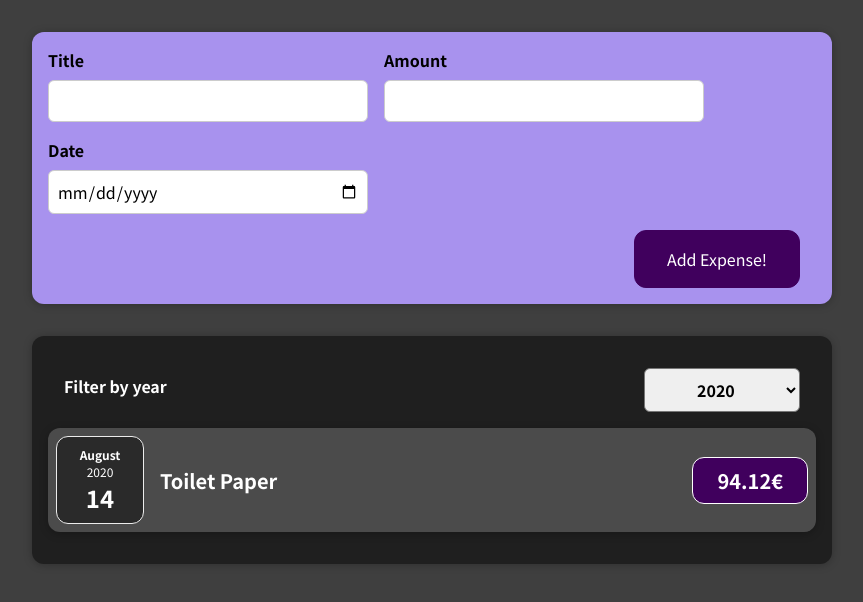
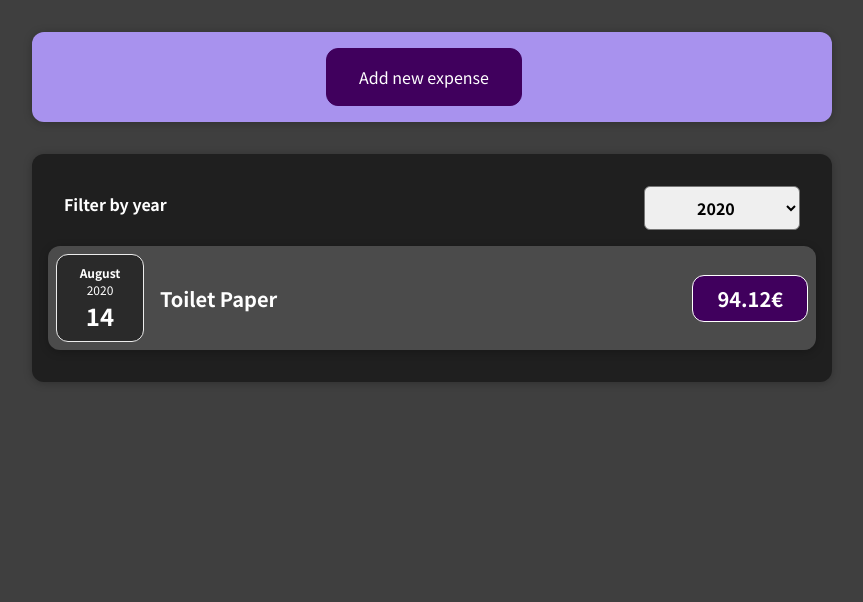
Before and after one commit to petah-sama/expense-tracker, a React (Create React App) app: page / in a window 1280 px wide. Shown: the top 602 px of the page, without its empty margins (208-1071 px from the left). Built offline with nearby package versions, Linux system fonts and the light colour scheme.

Commit message:
added a button to display the new exoense form and a button to cancel the display of new expense form

```diff
--- a/src/components/Expenses/ExpenseItem/ExpenseItem.jsx
+++ b/src/components/Expenses/ExpenseItem/ExpenseItem.jsx
@@ -5,6 +5,7 @@
 
 function ExpenseItem(props) {
   return (
+    <li>
       <Card className="expense-item">
         <ExpenseDate date={props.date} />
         <div className="expense-item__description">
@@ -12,6 +13,7 @@
           <div className="expense-item__price">{props.amount}€</div>
         </div>
       </Card>
+    </li>
   );
 }
 
--- /dev/null
+++ b/src/components/Expenses/ExpenseList/ExpenseList.css
@@ -0,0 +1,9 @@
+.expense-list {
+  list-style: none;
+  padding: 0;
+}
+
+.expense-list__fallback {
+  color: white;
+  text-align: center;
+}
--- /dev/null
+++ b/src/components/Expenses/ExpenseList/ExpenseList.jsx
@@ -0,0 +1,24 @@
+import ExpenseItem from '../ExpenseItem/ExpenseItem';
+
+import './ExpenseList.css';
+
+const ExpenseList = (props) => {
+  if (props.items.length === 0) {
+    return <h2 className="expense-list__fallback">Found no expenses!</h2>;
+  }
+
+  return (
+    <ul className="expense-list">
+      {props.items.map((expense) => (
+        <ExpenseItem
+          key={expense.id}
+          title={expense.title}
+          amount={expense.amount}
+          date={expense.date}
+        />
+      ))}
+    </ul>
+  );
+};
+
+export default ExpenseList;
--- a/src/components/Expenses/Expenses.jsx
+++ b/src/components/Expenses/Expenses.jsx
@@ -1,6 +1,6 @@
 import { useState } from 'react';
 
-import ExpenseItem from './ExpenseItem/ExpenseItem';
+import ExpenseList from './ExpenseList/ExpenseList';
 import ExpensesFilter from './ExpenseFilter/ExpenseFilter';
 import Card from '../UI/Card/Card';
 
@@ -17,21 +17,6 @@
     (expense) => expense.date.getFullYear().toString() === filteredYear
   );
 
-  let expensesContent = <p>No expenses this year!</p>;
-
-  if (filteredExpenses.length > 0) {
-    expensesContent = filteredExpenses.map((expense) => {
-      return (
-        <ExpenseItem
-          key={expense.id}
-          title={expense.title}
-          amount={expense.amount}
-          date={expense.date}
-        />
-      );
-    });
-  }
-
   return (
     <div>
       <Card className="expenses">
@@ -39,7 +24,7 @@
           selected={filteredYear}
           onChangeFilter={filterChangeHandler}
         />
-        {expensesContent}
+        <ExpenseList items={filteredExpenses} />
       </Card>
     </div>
   );
--- a/src/components/NewExpense/ExpenseForm.jsx
+++ b/src/components/NewExpense/ExpenseForm.jsx
@@ -67,6 +67,9 @@
         </div>
       </div>
       <div className="new-expense__actions">
+        <button type="button" onClick={props.onCancel}>
+          Cancel
+        </button>
         <button type="submit">Add Expense!</button>
       </div>
     </form>
--- a/src/components/NewExpense/NewExpense.jsx
+++ b/src/components/NewExpense/NewExpense.jsx
@@ -1,8 +1,12 @@
+import { useState } from 'react';
+
 import ExpenseForm from './ExpenseForm';
 
 import './NewExpense.css';
 
 const NewExpense = (props) => {
+  const [isEditing, setIsEditing] = useState(false);
+
   const saveExpenseDataHandler = (enteredExpenseData) => {
     const expenseData = {
       ...enteredExpenseData,
@@ -11,9 +15,25 @@
     props.onAddExpense(expenseData);
   };
 
+  const startEditingHandler = () => {
+    setIsEditing(true);
+  };
+
+  const stopEditingHandler = () => {
+    setIsEditing(false);
+  };
+
   return (
     <div className="new-expense">
-      <ExpenseForm onSaveExpenseData={saveExpenseDataHandler} />
+      {!isEditing && (
+        <button onClick={startEditingHandler}>Add new expense</button>
+      )}
+      {isEditing && (
+        <ExpenseForm
+          onCancel={stopEditingHandler}
+          onSaveExpenseData={saveExpenseDataHandler}
+        />
+      )}
     </div>
   );
 };
```
Also changed, not shown: 1 other file (tests, documents, lock files or other folders). Lines whose indentation alone changed are shown as unchanged.
